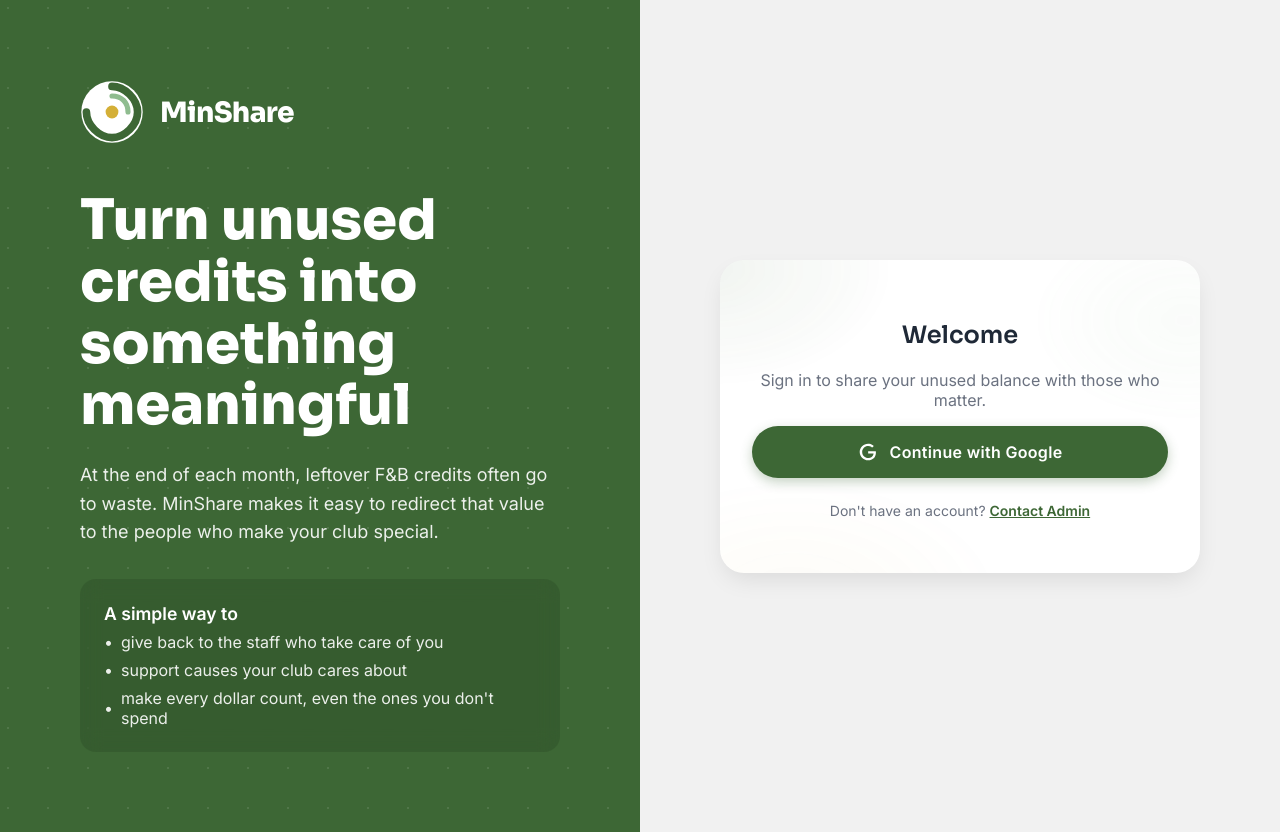
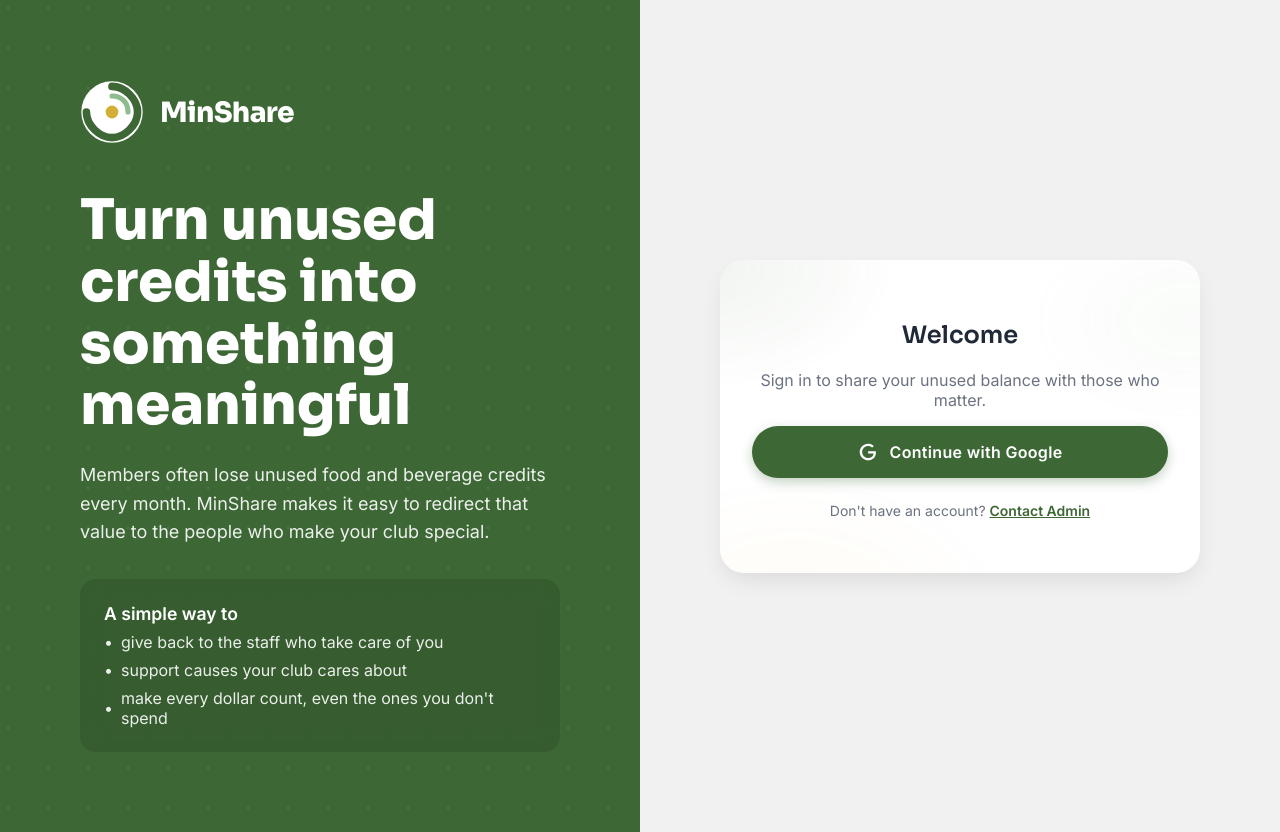
Before and after one commit to mudaliaranand82/minshare-app, a React (Vite) app: page /login in a window 1280 px wide. Built offline with nearby package versions, Linux system fonts and the light colour scheme; no server answers.

Commit message:
Update hero description text

```diff
--- a/src/pages/Login.tsx
+++ b/src/pages/Login.tsx
@@ -87,7 +87,7 @@ const Login: React.FC = () => {
 
                     <h2>Turn unused credits into something meaningful</h2>
                     <p className="hero-description">
-                        At the end of each month, leftover F&B credits often go to waste. MinShare makes it easy to redirect that value to the people who make your club special.
+                        Members often lose unused food and beverage credits every month. MinShare makes it easy to redirect that value to the people who make your club special.
                     </p>
 
                     <div className="feature-list">
```
